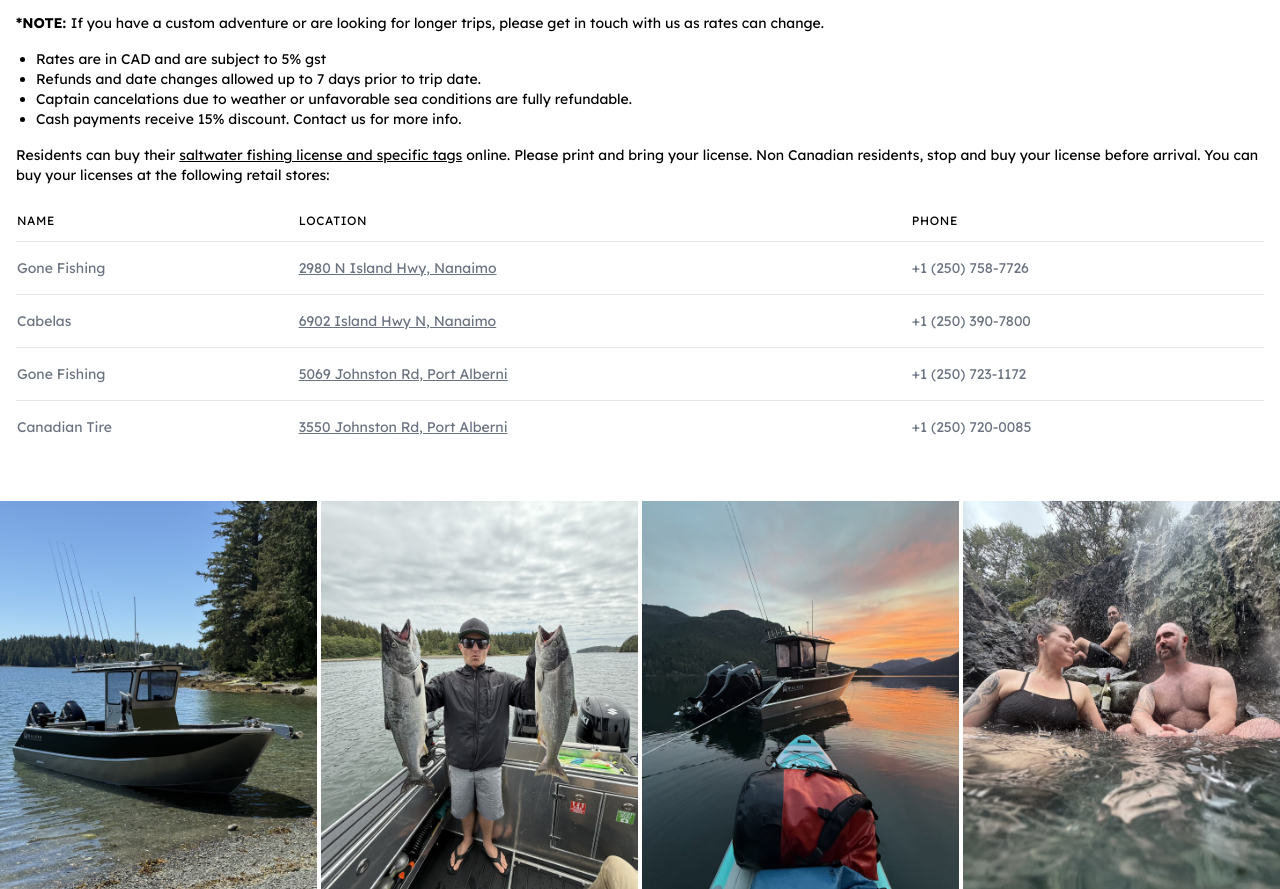
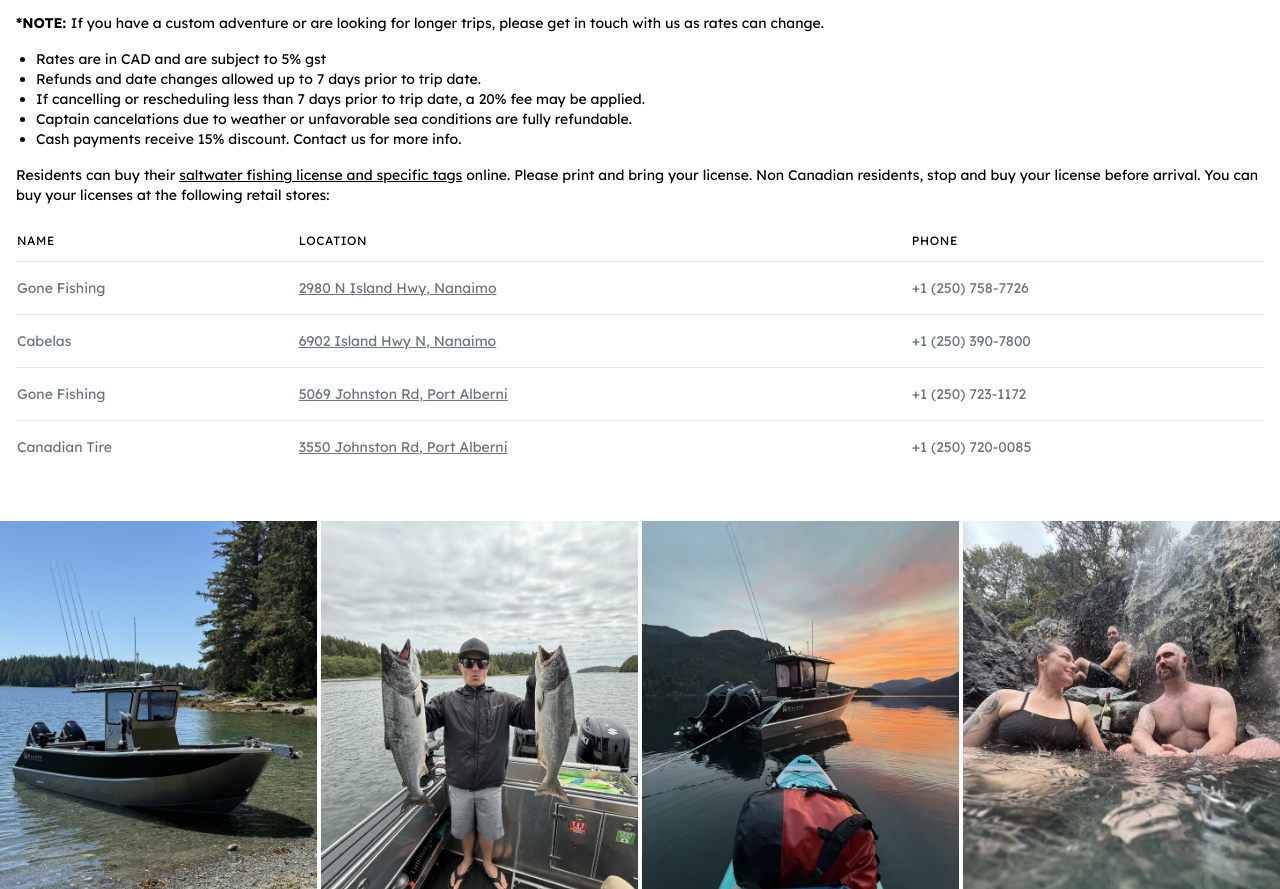
Before and after one commit to darrenterhune/saltycedars, a website: page adventures.html in a window 1280 px wide. Shown: the part 1664-2553 px from the top of the page. Drawn offline with nearby package versions, Linux system fonts and the light colour scheme; a script that the page names is missing.

Commit message:
Add note about cancelling less than 7 days to booking

```diff
--- a/adventures.html
+++ b/adventures.html
@@ -203,6 +203,7 @@
           <ul class="text-sm mt-4 list-disc pl-5">
             <li>Rates are in CAD and are subject to 5% gst</li>
             <li>Refunds and date changes allowed up to 7 days prior to trip date.</li>
+            <li>If cancelling or rescheduling less than 7 days prior to trip date, a 20% fee may be applied.</li>
             <li>Captain cancelations due to weather or unfavorable sea conditions are fully refundable.</li>
             <li>Cash payments receive 15% discount. Contact us for more info.</li>
           </ul>
```
